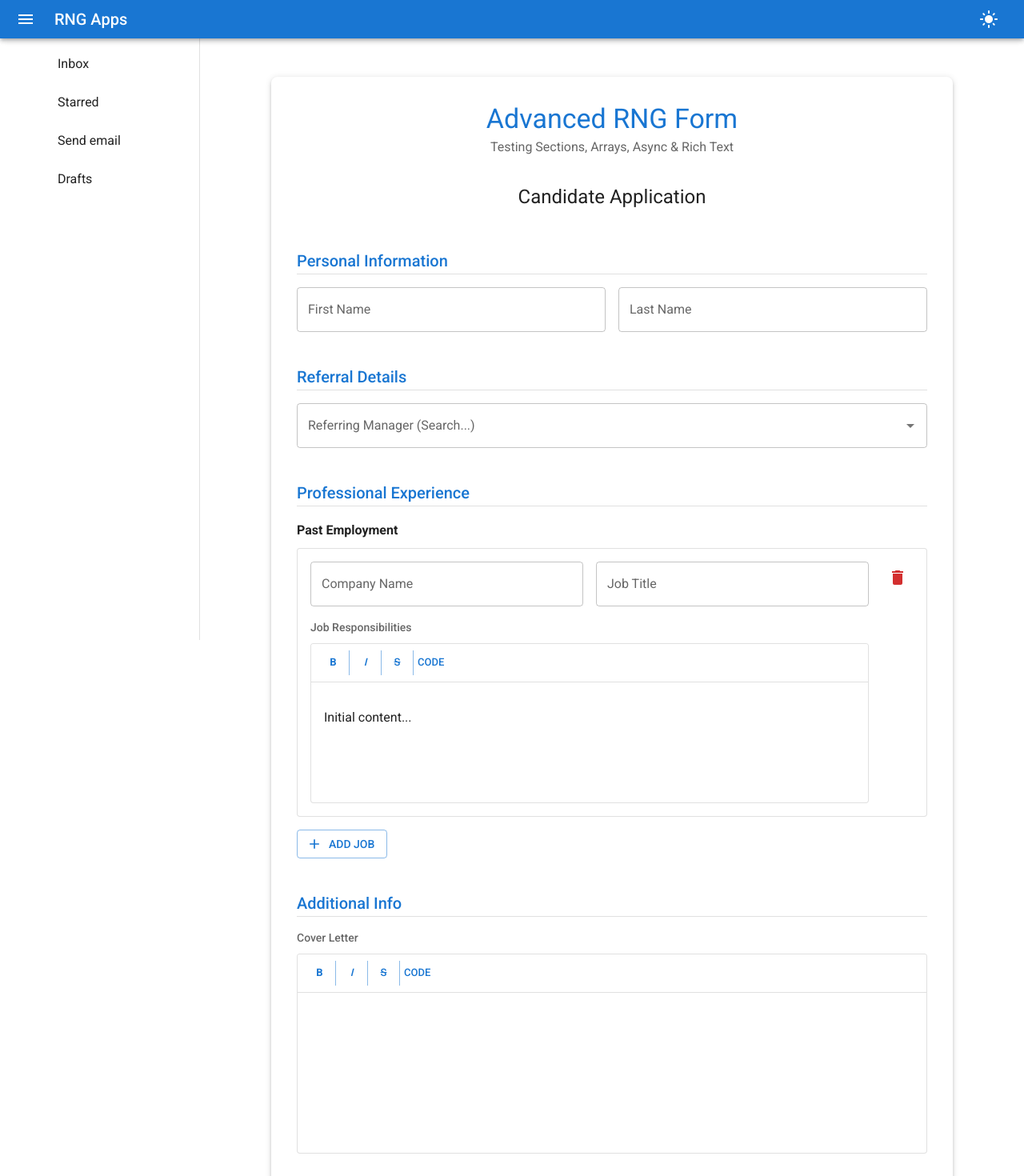
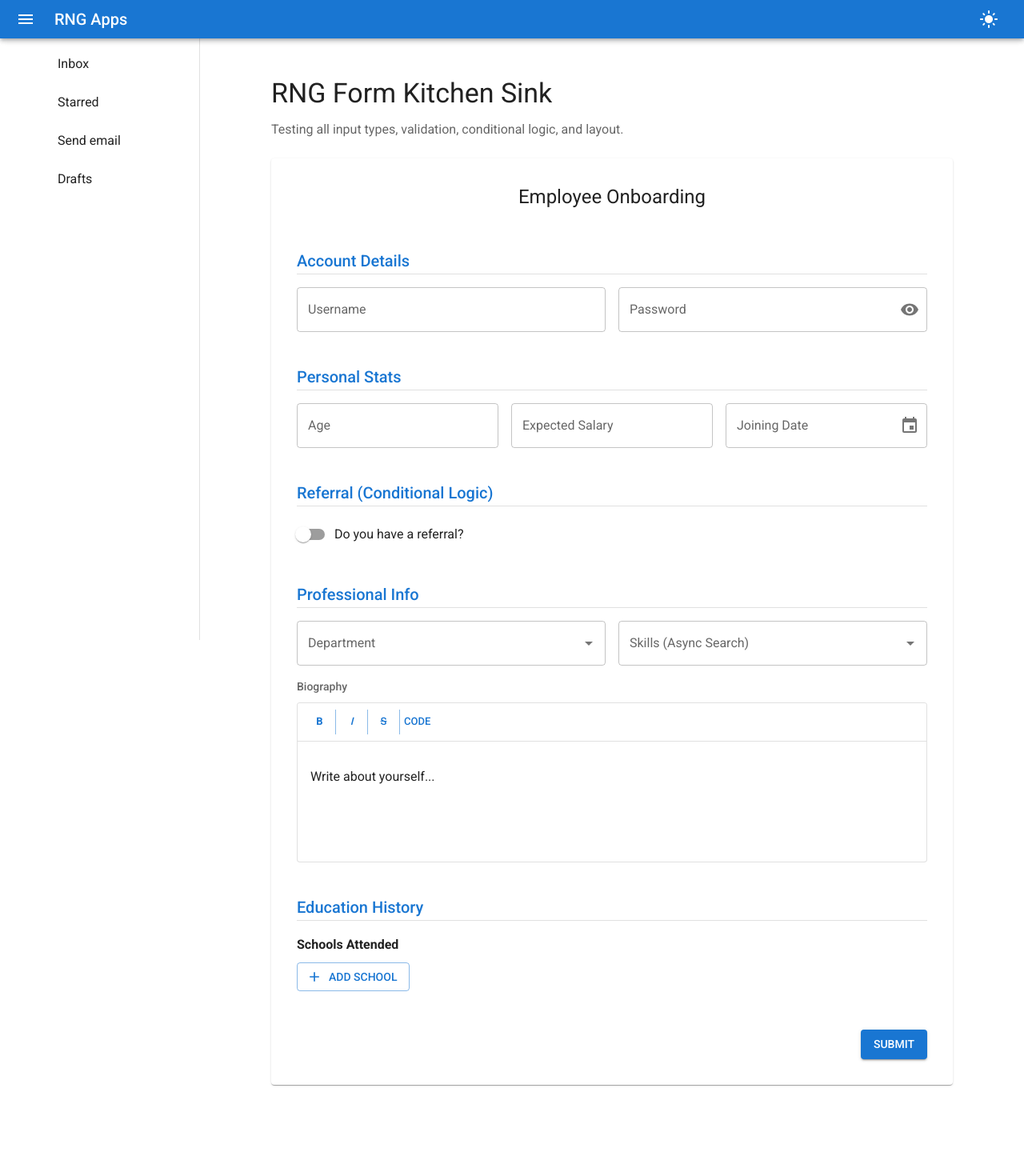
Before and after one commit to raghav0622/rng-apps, a Next.js app: page / in a window 1280 px wide. Shown: the top 1470 px of the page at 80% size. After the commit the page ends 1404 px from the top, so only its background shows below. Built offline with nearby package versions, Linux system fonts and the light colour scheme; some icons are missing; what @mui/material-nextjs would draw is missing.

Commit message:
working forms

```diff
--- a/app/page.tsx
+++ b/app/page.tsx
@@ -1,156 +1,237 @@
+/* eslint-disable @typescript-eslint/no-explicit-any */
 'use client';
 
+import { logInfo } from '@/lib/logger';
 import { RNGForm } from '@/rng-form';
 import { zUtils } from '@/rng-form/utils';
 import { Box, Container, Paper, Typography } from '@mui/material';
 import { useState } from 'react';
 import { z } from 'zod';
 
-// --- Schema Definition ---
+// --- MOCK ASYNC DATA ---
+const mockSkills = [
+  { id: '1', label: 'React' },
+  { id: '2', label: 'Node.js' },
+  { id: '3', label: 'TypeScript' },
+  { id: '4', label: 'Python' },
+  { id: '5', label: 'Go' },
+];
 
-const ExperienceSchema = z.object({
-  company: zUtils.string,
-  role: zUtils.string,
-  description: z.string().optional(), // For Rich Text
+const mockFetchSkills = async (query: string) => {
+  await new Promise((r) => setTimeout(r, 500));
+  if (!query) return mockSkills;
+  return mockSkills.filter((s) => s.label.toLowerCase().includes(query.toLowerCase()));
+};
+
+// --- SCHEMA DEFINITION ---
+const KitchenSinkSchema = z.object({
+  // 1. Text & Password
+  username: zUtils.string,
+  password: zUtils.password,
+
+  // 2. Numbers
+  age: zUtils.number.min(18, 'Must be 18+'),
+  salary: zUtils.number.min(0),
+
+  // 3. Date
+  joinDate: zUtils.date,
+
+  // 4. Boolean & Conditional
+  hasReferral: z.boolean(),
+  referralCode: z.string().optional(), // Conditional field
+
+  // 5. Selects
+  department: z.string().min(1, 'Required'), // Simple Autocomplete
+  skills: z.array(z.object({ id: z.string(), label: z.string() })).min(1, 'Pick one'), // Async Multi
+
+  // 6. Rich Text
+  bio: z.string().min(10, 'Bio too short'),
+
+  // 7. Arrays (Nested)
+  education: z.array(
+    z.object({
+      school: zUtils.string,
+      degree: zUtils.string,
+      year: zUtils.number,
+    }),
+  ),
 });
 
-const AdvancedFormSchema = z.object({
-  // Section 1: Basic
-  firstName: zUtils.string,
-  lastName: zUtils.string,
+type FormValues = z.infer<typeof KitchenSinkSchema>;
 
-  // Section 2: Async Data
-  manager: z.object({ id: z.string(), label: z.string() }).nullable(), // Async result object
+export default function KitchenSinkPage() {
+  const [result, setResult] = useState<any>(null);
 
-  // Section 3: History (Array)
-  workHistory: z.array(ExperienceSchema).min(1, 'Add at least one job experience'),
-
-  // Section 4: Formatting
-  coverLetter: z.string().min(20, 'Cover letter must be at least 20 chars'),
-});
-
-// --- Mock Async Loader ---
-const mockFetchManagers = async (query: string) => {
-  await new Promise((r) => setTimeout(r, 800)); // Simulate lag
-  const allManagers = [
-    { id: '1', label: 'Alice Johnson' },
-    { id: '2', label: 'Bob Smith' },
-    { id: '3', label: 'Charlie Brown' },
-    { id: '4', label: 'David Williams' },
-  ];
-  if (!query) return allManagers;
-  return allManagers.filter((m) => m.label.toLowerCase().includes(query.toLowerCase()));
+  const handleSubmit = (values: FormValues) => {
+    logInfo('Submitted:', values);
+    setResult(values);
   };
-
-export default function AdvancedPage() {
-  const [submittedData, setSubmittedData] = useState<null | object>(null);
 
   return (
     <Container maxWidth="md" sx={{ py: 4 }}>
-      <Paper elevation={3} sx={{ p: 4, borderRadius: 2 }}>
-        <Box sx={{ mb: 4, textAlign: 'center' }}>
-          <Typography variant="h4" color="primary">
-            Advanced RNG Form
+      <Typography variant="h4" gutterBottom>
+        RNG Form Kitchen Sink
       </Typography>
-          <Typography variant="subtitle1" color="text.secondary">
-            Testing Sections, Arrays, Async & Rich Text
+      <Typography sx={{ mb: 3, color: 'text.secondary' }}>
+        Testing all input types, validation, conditional logic, and layout.
       </Typography>
-        </Box>
 
+      <Paper sx={{ p: 4 }}>
         <RNGForm
-          schema={AdvancedFormSchema}
-          title="Candidate Application"
+          schema={KitchenSinkSchema}
+          title="Employee Onboarding"
           defaultValues={{
-            firstName: '',
-            lastName: '',
-            manager: null,
-            workHistory: [{ company: '', role: '', description: '<p>Initial content...</p>' }],
-            coverLetter: '',
+            username: '',
+            password: '',
+            age: undefined as any,
+            salary: undefined as any,
+            joinDate: null as any,
+            hasReferral: false,
+            referralCode: '',
+            department: '',
+            skills: [],
+            bio: '<p>Write about yourself...</p>',
+            education: [],
           }}
-          onSubmit={(values) => {
-            setSubmittedData(values);
-          }}
+          onSubmit={handleSubmit}
           uiSchema={[
+            // SECTION: Account
             {
               type: 'section',
-              title: 'Personal Information',
+              title: 'Account Details',
               children: [
                 {
                   type: 'text',
-                  name: 'firstName',
-                  label: 'First Name',
+                  name: 'username',
+                  label: 'Username',
                   colProps: { size: { xs: 12, md: 6 } },
                 },
                 {
-                  type: 'text',
-                  name: 'lastName',
-                  label: 'Last Name',
+                  type: 'password',
+                  name: 'password',
+                  label: 'Password',
                   colProps: { size: { xs: 12, md: 6 } },
                 },
               ],
             },
+
+            // SECTION: Personal Stats
             {
               type: 'section',
-              title: 'Referral Details',
+              title: 'Personal Stats',
               children: [
                 {
-                  type: 'async-autocomplete',
-                  name: 'manager',
-                  label: 'Referring Manager (Search...)',
-                  loadOptions: mockFetchManagers,
-                  colProps: { size: 12 },
+                  type: 'number',
+                  name: 'age',
+                  label: 'Age',
+                  colProps: { size: { xs: 6, md: 4 } },
+                },
+                {
+                  type: 'currency',
+                  name: 'salary',
+                  label: 'Expected Salary',
+                  colProps: { size: { xs: 6, md: 4 } },
+                },
+                {
+                  type: 'date',
+                  name: 'joinDate',
+                  label: 'Joining Date',
+                  colProps: { size: { xs: 12, md: 4 } },
                 },
               ],
             },
+
+            // SECTION: Logic
             {
               type: 'section',
-              title: 'Professional Experience',
+              title: 'Referral (Conditional Logic)',
               children: [
                 {
-                  type: 'array',
-                  name: 'workHistory',
-                  label: 'Past Employment',
-                  itemLabel: 'Add Job',
-                  items: [
+                  type: 'switch',
+                  name: 'hasReferral',
+                  label: 'Do you have a referral?',
+                },
                 {
                   type: 'text',
-                      name: 'company',
-                      label: 'Company Name',
+                  name: 'referralCode',
+                  label: 'Referral Code',
+                  // LOGIC: Only show if hasReferral is true
+                  renderLogic: (values) => !!values.hasReferral,
+                  dependencies: ['hasReferral'],
+                },
+              ],
+            },
+
+            // SECTION: Professional
+            {
+              type: 'section',
+              title: 'Professional Info',
+              children: [
+                {
+                  type: 'autocomplete',
+                  name: 'department',
+                  label: 'Department',
+                  options: ['Engineering', 'HR', 'Sales', 'Marketing'],
                   colProps: { size: { xs: 12, md: 6 } },
                 },
                 {
-                      type: 'text',
-                      name: 'role',
-                      label: 'Job Title',
+                  type: 'async-autocomplete',
+                  name: 'skills',
+                  label: 'Skills (Async Search)',
+                  multiple: true,
+                  loadOptions: mockFetchSkills,
                   colProps: { size: { xs: 12, md: 6 } },
                 },
                 {
                   type: 'rich-text',
-                      name: 'description',
-                      label: 'Job Responsibilities',
+                  name: 'bio',
+                  label: 'Biography',
+                  minHeight: 150,
                 },
               ],
             },
-              ],
+
+            // SECTION: Array
+            {
+              type: 'section',
+              title: 'Education History',
+              children: [
+                {
+                  type: 'array',
+                  name: 'education',
+                  label: 'Schools Attended',
+                  itemLabel: 'Add School',
+                  defaultValue: { school: '', degree: '', year: 2020 },
+                  items: [
+                    {
+                      type: 'text',
+                      name: 'school',
+                      label: 'School Name',
+                      colProps: { size: 6 },
                     },
                     {
-              type: 'section',
-              title: 'Additional Info',
-              children: [
+                      type: 'text',
+                      name: 'degree',
+                      label: 'Degree',
+                      colProps: { size: 3 },
+                    },
                     {
-                  type: 'rich-text',
-                  name: 'coverLetter',
-                  label: 'Cover Letter',
-                  minHeight: 200,
+                      type: 'number',
+                      name: 'year',
+                      label: 'Year',
+                      colProps: { size: 3 },
+                    },
+                  ],
                 },
               ],
             },
           ]}
         />
 
-        {submittedData && (
-          <Box sx={{ mt: 4, p: 2, bgcolor: '#f5f5f5', borderRadius: 2 }}>
-            <pre>{JSON.stringify(submittedData, null, 2)}</pre>
+        {result && (
+          <Box sx={{ mt: 4, p: 2, bgcolor: 'grey.100', borderRadius: 2 }}>
+            <Typography variant="h6">Form Output:</Typography>
+            <pre style={{ overflowX: 'auto' }}>{JSON.stringify(result, null, 2)}</pre>
           </Box>
         )}
       </Paper>
--- a/rng-form/components/ArrayField.tsx
+++ b/rng-form/components/ArrayField.tsx
@@ -1,4 +1,3 @@
-/* eslint-disable @typescript-eslint/no-explicit-any */
 'use client';
 import { Add, Delete } from '@mui/icons-material';
 import { Box, Button, IconButton, Paper, Stack, Typography } from '@mui/material';
@@ -6,7 +5,7 @@ import Grid from '@mui/material/Grid';
 import { useFieldArray, useFormContext } from 'react-hook-form';
 import { FieldWrapper } from '../FieldWrapper';
 import { ArrayItem, FormSchema } from '../types';
-import { FormBuilder } from './FormBuilder'; // We will create this
+import { FormBuilder } from './FormBuilder';
 
 export function RNGArrayField<S extends FormSchema>({ item }: { item: ArrayItem<S> }) {
   const { control } = useFormContext();
@@ -48,9 +47,8 @@ export function RNGArrayField<S extends FormSchema>({ item }: { item: ArrayItem<
         startIcon={<Add />}
         variant="outlined"
         onClick={() => {
-          // Append empty object roughly matching schema shape
-          // (Zod defaults handles strictness, usually append({}) is fine for controlled inputs)
-          append({} as any);
+          // Use provided default value or fallback to empty object
+          append(item.defaultValue || {});
         }}
       >
         {item.itemLabel || 'Add Item'}
--- a/rng-form/components/RichText.tsx
+++ b/rng-form/components/RichText.tsx
@@ -2,6 +2,7 @@
 import { Box, Button, ButtonGroup, FormHelperText, Paper, Typography } from '@mui/material';
 import { EditorContent, useEditor } from '@tiptap/react';
 import StarterKit from '@tiptap/starter-kit';
+import { useEffect } from 'react';
 import { Controller, useFormContext } from 'react-hook-form';
 import { FieldWrapper } from '../FieldWrapper';
 import { FormSchema, RichTextItem } from '../types';
@@ -59,6 +60,8 @@ export function RNGRichText<S extends FormSchema>({ item }: { item: RichTextItem
           const editor = useEditor({
             extensions: [StarterKit],
             content: field.value || '',
+            // FIX: Disable immediate render to prevent Next.js SSR hydration mismatch
+            immediatelyRender: false,
             onUpdate: ({ editor }) => {
               // Get HTML content
               field.onChange(editor.getHTML());
@@ -70,14 +73,17 @@ export function RNGRichText<S extends FormSchema>({ item }: { item: RichTextItem
             },
           });
 
-          // Sync external changes (e.g. reset)
-          if (editor && field.value !== editor.getHTML()) {
-            // Only update if content is drastically different to avoid cursor jumps
-            // For simple forms, we might skip this or use useEffect
-            if (field.value === '' && editor.getText() !== '') {
-              editor.commands.setContent('');
+          // Sync external changes (e.g. form reset) via useEffect
+          // eslint-disable-next-line react-hooks/rules-of-hooks
+          useEffect(() => {
+            if (editor && field.value !== editor.getHTML()) {
+              // If the field value is empty (reset) or completely different, sync it.
+              // We check if it is focused to avoid cursor jumping while typing
+              if (!editor.isFocused) {
+                editor.commands.setContent(field.value || '');
+              }
             }
-          }
+          }, [field.value, editor]);
 
           return (
             <>
```
Also changed, not shown: rng-form/types.ts (+6 -2 lines). Lines whose indentation alone changed are shown as unchanged.
